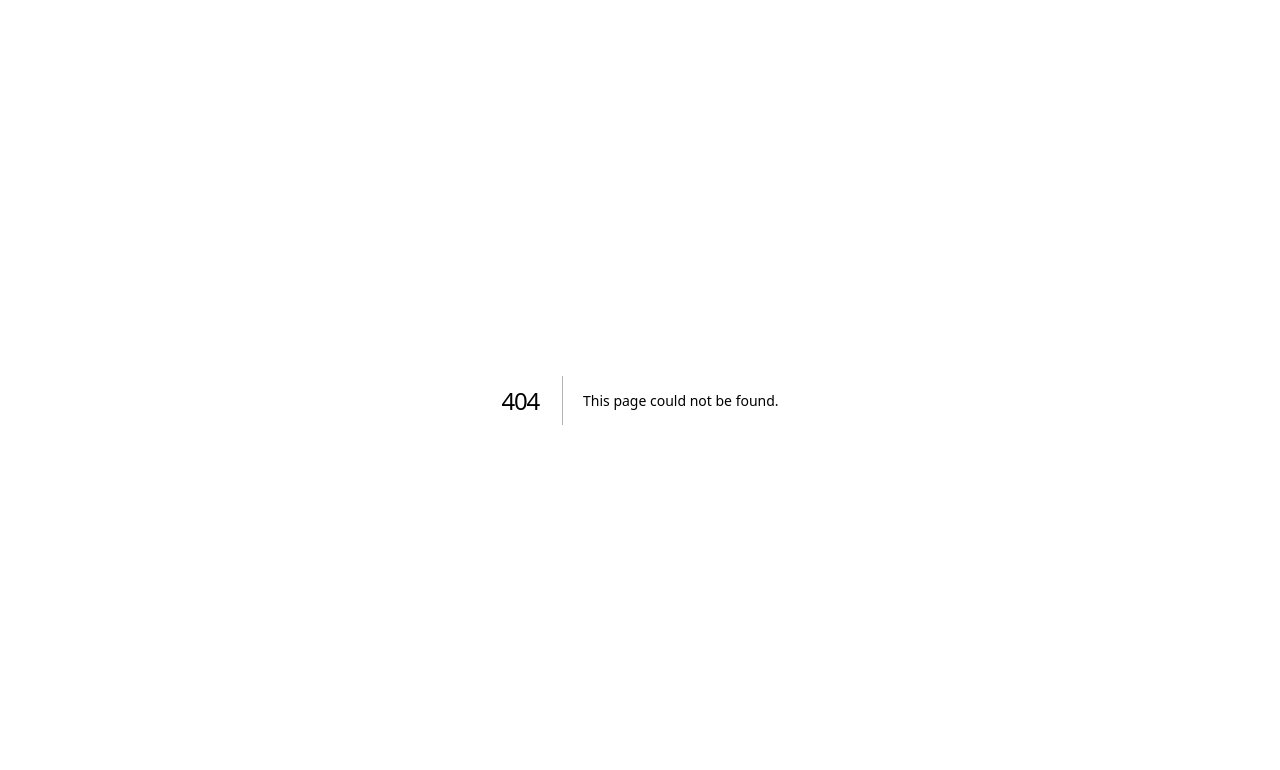
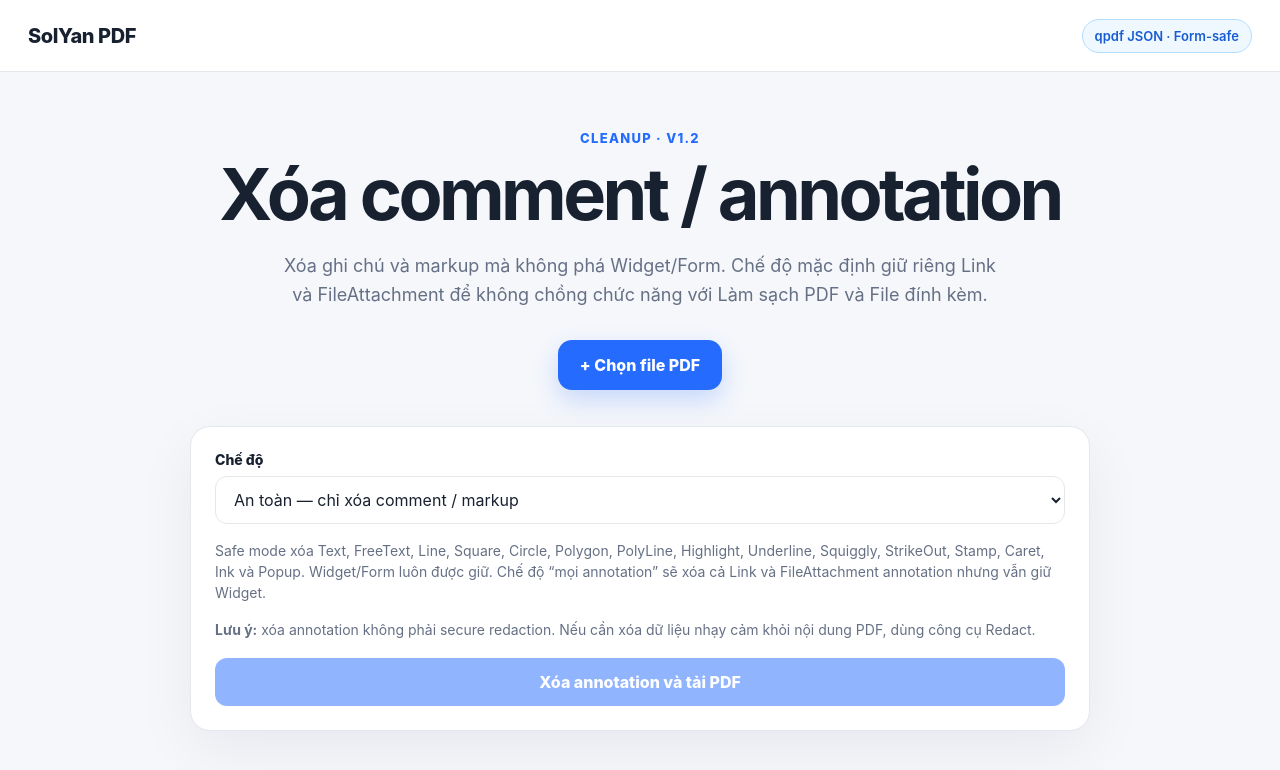
Before and after one commit to solyan842/SolYan-PDF, a Next.js app in the folder frontend/: page /remove-annotations in a window 1280 px wide. Before the commit this address had no page. Shown: the top 770 px of the page. Built offline with nearby package versions, Linux system fonts and the light colour scheme; no server answers.

Commit message:
feat: add safe PDF comment removal UI

```diff
--- /dev/null
+++ b/frontend/app/remove-annotations/page.tsx
@@ -0,0 +1,84 @@
+'use client';
+
+import { ChangeEvent, useState } from 'react';
+
+const API_BASE = process.env.NEXT_PUBLIC_API_URL ?? 'http://localhost:8000';
+const MAX_FILE_SIZE = 100 * 1024 * 1024;
+
+function downloadBlob(blob: Blob, filename: string) {
+  const url = URL.createObjectURL(blob);
+  const anchor = document.createElement('a');
+  anchor.href = url;
+  anchor.download = filename;
+  document.body.appendChild(anchor);
+  anchor.click();
+  anchor.remove();
+  URL.revokeObjectURL(url);
+}
+
+export default function RemoveAnnotationsPage() {
+  const [file, setFile] = useState<File | null>(null);
+  const [mode, setMode] = useState<'comments' | 'all'>('comments');
+  const [busy, setBusy] = useState(false);
+  const [error, setError] = useState('');
+  const [result, setResult] = useState('');
+
+  function onFile(event: ChangeEvent<HTMLInputElement>) {
+    const selected = event.target.files?.[0] ?? null;
+    if (selected && selected.size > MAX_FILE_SIZE) {
+      setFile(null);
+      setError('PDF vượt giới hạn 100 MB.');
+      event.target.value = '';
+      return;
+    }
+    setFile(selected);
+    setError('');
+    setResult('');
+  }
+
+  async function run() {
+    if (!file) return;
+    setBusy(true);
+    setError('');
+    setResult('');
+    try {
+      const body = new FormData();
+      body.append('file', file);
+      body.append('remove_all_non_widget', String(mode === 'all'));
+      const response = await fetch(`${API_BASE}/pdf/remove-annotations`, { method: 'POST', body });
+      if (!response.ok) {
+        let message = `HTTP ${response.status}`;
+        try { const payload = await response.json(); message = payload.detail ?? message; } catch {}
+        throw new Error(message);
+      }
+      const comments = Number(response.headers.get('X-SolYan-Comments-Removed') ?? 0);
+      const other = Number(response.headers.get('X-SolYan-Other-Annotations-Removed') ?? 0);
+      const widgets = Number(response.headers.get('X-SolYan-Widgets-Preserved') ?? 0);
+      downloadBlob(await response.blob(), 'solyan-without-comments.pdf');
+      setResult(`Đã xóa ${comments} comment/markup${other ? ` và ${other} annotation khác` : ''}; giữ ${widgets} Widget/Form.`);
+    } catch (cause) {
+      setError(cause instanceof Error ? cause.message : 'Không thể xóa annotation.');
+    } finally {
+      setBusy(false);
+    }
+  }
+
+  return <main className="shell">
+    <header className="topbar"><a className="brand" href="/">SolYan PDF</a><div className="privacy-pill server-pill">qpdf JSON · Form-safe</div></header>
+    <section className="hero compact-hero">
+      <p className="eyebrow">CLEANUP · V1.2</p>
+      <h1>Xóa comment / annotation</h1>
+      <p className="subtitle">Xóa ghi chú và markup mà không phá Widget/Form. Chế độ mặc định giữ riêng Link và FileAttachment để không chồng chức năng với Làm sạch PDF và File đính kèm.</p>
+      <label className="picker"><input type="file" accept="application/pdf,.pdf" onChange={onFile}/><span>+ Chọn file PDF</span></label>
+    </section>
+    <section className="workspace form-workspace">
+      <label className="field"><span>Chế độ</span><select value={mode} onChange={(e)=>setMode(e.target.value as 'comments' | 'all')}><option value="comments">An toàn — chỉ xóa comment / markup</option><option value="all">Xóa mọi annotation trừ Widget/Form</option></select></label>
+      {file && <p className="selected-file">Đã chọn: <strong>{file.name}</strong></p>}
+      <p className="hint">Safe mode xóa Text, FreeText, Line, Square, Circle, Polygon, PolyLine, Highlight, Underline, Squiggly, StrikeOut, Stamp, Caret, Ink và Popup. Widget/Form luôn được giữ. Chế độ “mọi annotation” sẽ xóa cả Link và FileAttachment annotation nhưng vẫn giữ Widget.</p>
+      <p className="hint"><strong>Lưu ý:</strong> xóa annotation không phải secure redaction. Nếu cần xóa dữ liệu nhạy cảm khỏi nội dung PDF, dùng công cụ Redact.</p>
+      {result && <div className="result-box">{result}</div>}
+      {error && <div className="error">{error}</div>}
+      <button className="merge-button" type="button" onClick={run} disabled={!file || busy}>{busy ? 'Đang xử lý…' : 'Xóa annotation và tải PDF'}</button>
+    </section>
+  </main>;
+}
```
